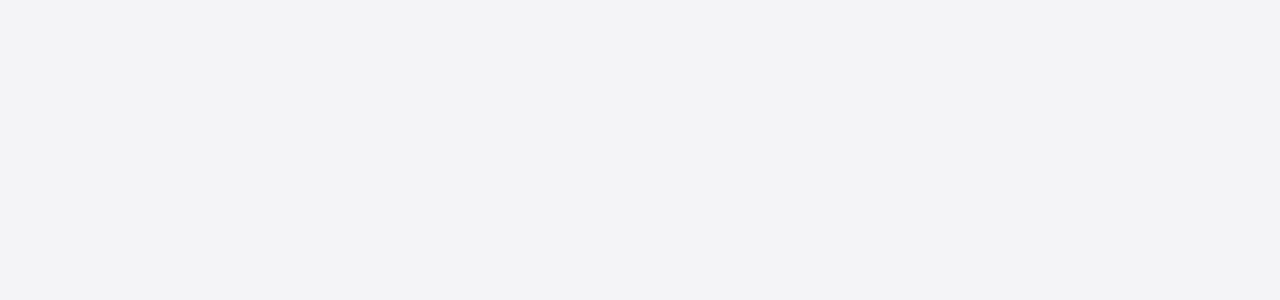
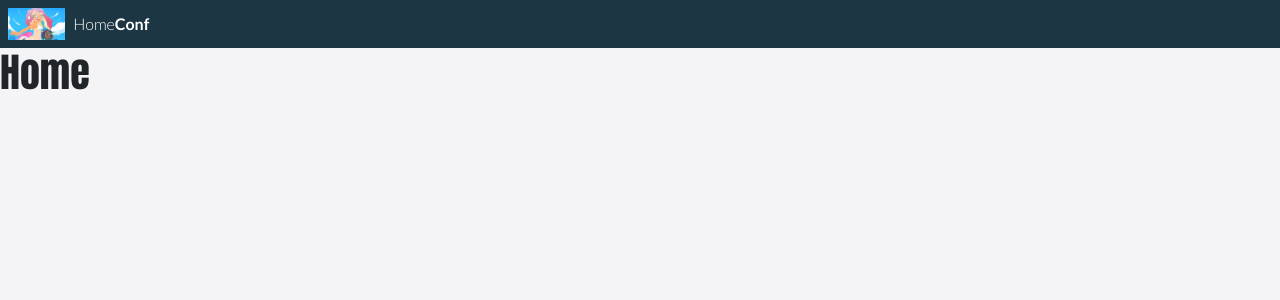
Before and after one commit to Zryru/platzi-badges, a React (Create React App) app: page / in a window 1280 px wide. Shown: the top 300 px of the page. Built offline with nearby package versions, Linux system fonts and the light colour scheme.

Commit message:
layout / home / React.Fragment

```diff
--- a/package.json
+++ b/package.json
@@ -4,7 +4,6 @@
   "private": true,
   "dependencies": {
     "bootstrap": "^4.3.1",
-    "jslint": "^0.12.1",
     "react": "^16.9.0",
     "react-dom": "^16.9.0",
     "react-router-dom": "^5.0.1",
--- a/src/App.js
+++ b/src/App.js
@@ -4,6 +4,10 @@ import "./App.css";
 import { BrowserRouter, Route, Switch } from "react-router-dom";
 import Badges from "./pages/Badges";
 import BadgeNew from "./pages/BadgeNew";
+import NotFound from "./pages/NotFound";
+import Home from "./pages/Home";
+import Layout from "./components/Layout";
+
 function App() {
   return (
     // <div className="App">
@@ -23,10 +27,14 @@ function App() {
     //   </header>
     // </div>
     <BrowserRouter>
-      <Switch>
-        <Route exact path="/badges" component={Badges} />
-        <Route exact path="/badges/new" component={BadgeNew} />
-      </Switch>
+      <Layout>
+        <Switch>
+          <Route exact path="/" component={Home} />
+          <Route exact path="/badges" component={Badges} />
+          <Route exact path="/badges/new" component={BadgeNew} />
+          <Route component={NotFound} />
+        </Switch>
+      </Layout>
     </BrowserRouter>
   );
 }
--- /dev/null
+++ b/src/components/Layout.js
@@ -0,0 +1,11 @@
+import React from "react";
+import Navbar from "../components/Navbar";
+
+export default function Layout(props) {
+  return (
+    <React.Fragment>
+      <Navbar />
+      {props.children}
+    </React.Fragment>
+  );
+}
--- a/src/components/Navbar.js
+++ b/src/components/Navbar.js
@@ -1,16 +1,18 @@
 import React, { Component } from "react";
 import logo from "../assets/images/splat3.jpg";
 import "../styles/Navbar.css";
+import { Link } from "react-router-dom";
+
 export default class Navbar extends Component {
   render() {
     return (
       <div className="Navbar">
         <div className="Container-fluid">
-          <a className="Navbar__brand" href="/">
+          <Link className="Navbar__brand" to="/">
             <img className="Navbar__brand-logo" src={logo} />
             <span className="font-weight-light">Home</span>
             <span className="font-weight-bold ">Conf</span>
-          </a>
+          </Link>
         </div>
       </div>
     );
--- a/src/pages/BadgeNew.js
+++ b/src/pages/BadgeNew.js
@@ -1,5 +1,4 @@
 import React, { Component } from "react";
-import Navbar from "../components/Navbar";
 import "../styles/BadgeNew.css";
 import logo from "../assets/images/splat3.jpg";
 import Badge from "../components/Badge";
@@ -28,8 +27,7 @@ export default class BadgeNew extends Component {
 
   render() {
     return (
-      <div>
-        <Navbar />
+      <React.Fragment>
 
         <div className="BadgeNew__hero">
           <img className="img-fluid" src={logo} />
@@ -53,7 +51,7 @@ export default class BadgeNew extends Component {
             </div>
           </div>
         </div>
-      </div>
+      </React.Fragment>
     );
   }
 }
--- a/src/pages/Badges.js
+++ b/src/pages/Badges.js
@@ -1,5 +1,4 @@
 import React, { Component } from "react";
-import Navbar from "../components/Navbar";
 import "../styles/Badge.css";
 import "../styles/Badges.css";
 import logo from "../assets/images/splat3.jpg";
@@ -39,9 +38,7 @@ export default class Badges extends Component {
 
   render() {
     return (
-      <div>
-        <Navbar />
-
+      <React.Fragment>
         <div className="Badges">
           <div className="Badges__hero">
             <div className="Badges__container">
@@ -63,7 +60,7 @@ export default class Badges extends Component {
             <BadgesList badges={this.state.data} />
           </div>
         </div>
-      </div>
+      </React.Fragment>
     );
   }
 }
--- /dev/null
+++ b/src/pages/Home.js
@@ -0,0 +1,9 @@
+import React, { Component } from 'react'
+
+export default class Home extends Component {
+    render() {
+        return (
+            <h1>Home</h1>
+        )
+    }
+}
--- /dev/null
+++ b/src/pages/NotFound.js
@@ -0,0 +1,7 @@
+import React, { Component } from "react";
+
+export default class NotFound extends Component {
+  render() {
+    return <h1>404: Not Found</h1>;
+  }
+}
```
Also changed, not shown: 1 other file (tests, documents, lock files or other folders).
